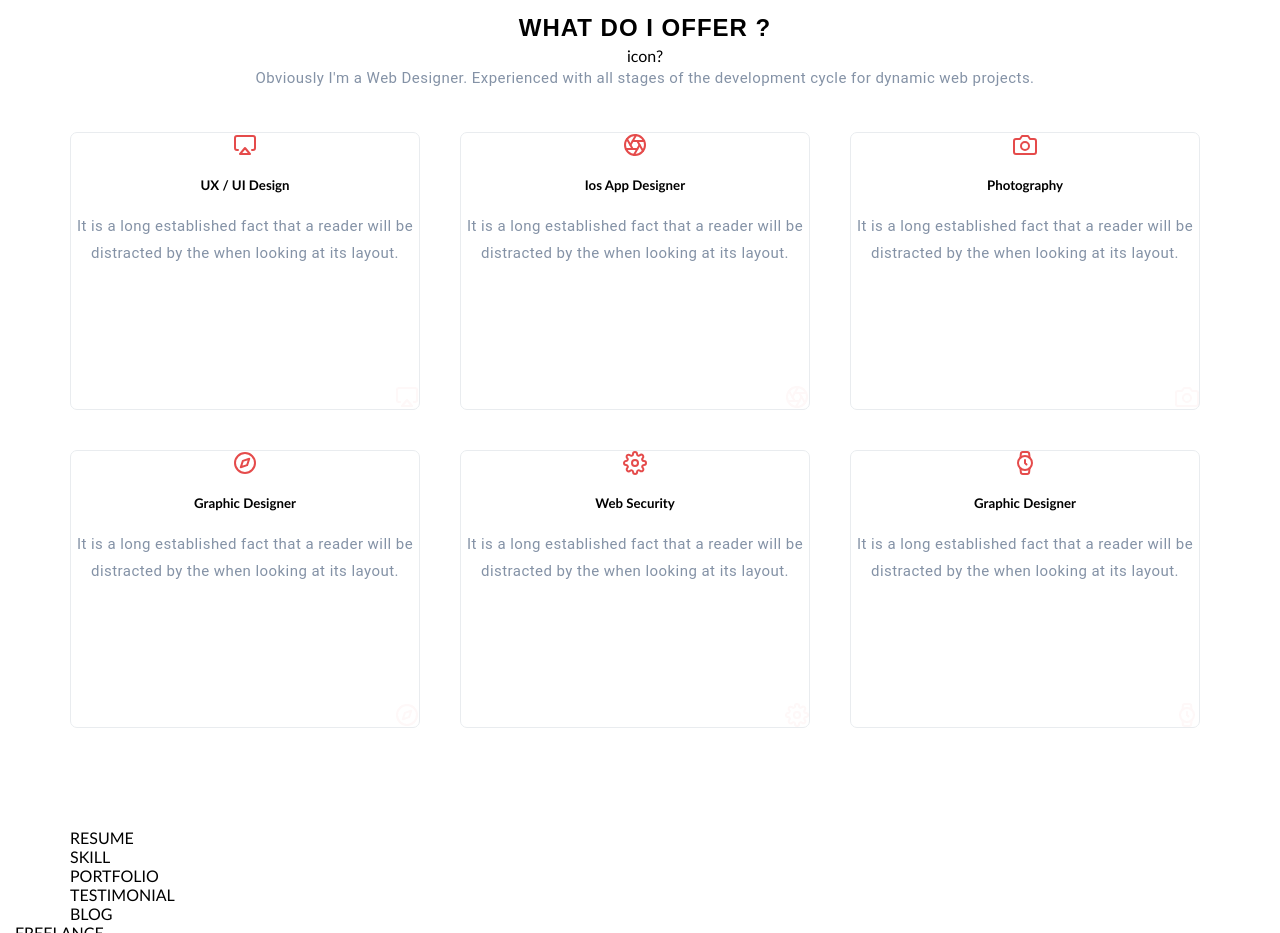
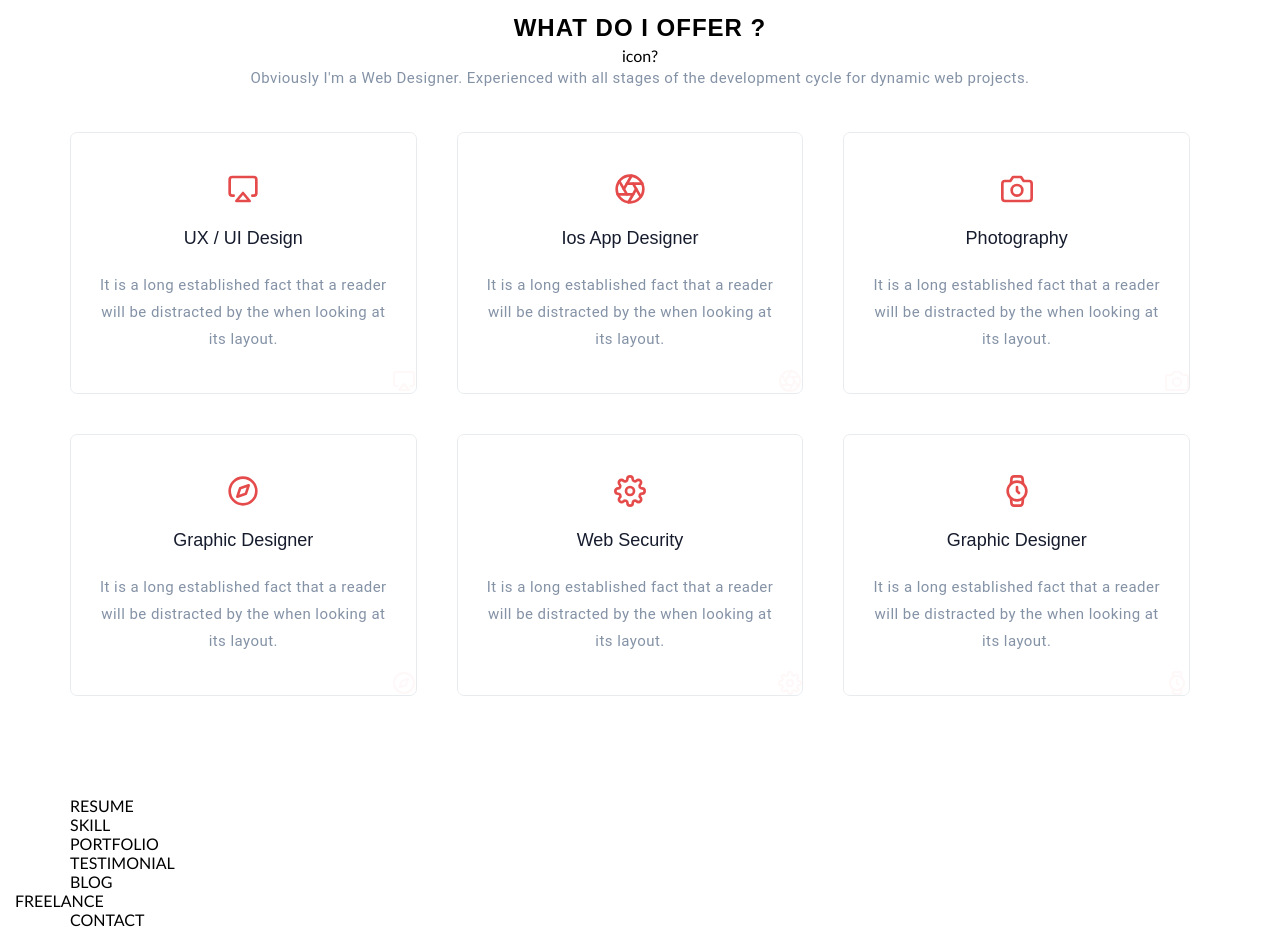
Before and after one commit to front-end-by-rimantas/19-grupe-portfolio-cristino, a website: page index.html in a window 1280 px wide. Shown: the part 1880-2813 px from the top of the page. Drawn offline with Linux system fonts and the light colour scheme.

Commit message:
more hover style and centered content

```diff
--- a/css/home-page.css
+++ b/css/home-page.css
@@ -162,29 +162,29 @@ CUSTOM HOME PAGE STYLES GOES BELOW THIS COMMENT
                 font-family: "Roboto", sans-serif;
                 font-size: 15px;
                 font-weight: 400;
-            /* max-width: 700px; */
             }
         .services .services-cube{
         text-align: center;
-        height: 278px;
-        width: 350px;
         border: 1px solid #e9ecef;
         border-radius: 7px;
         position: relative;
         margin: 20px 20px 0 0;
-
-
         }
-    .services .services-cube:hover{
-        box-shadow: 0 10px 25px rgba(60, 72, 88, 0.15);
-        transform: translateY(-5px);
-        border-color: transparent;
+            .services-cube .cube-container{
+                padding: 40px 20px;
             }
                 .services .cube-icon{
                     color: #e54b4b;
+                    height: 32px;
+                    width: 32px;
                 }
                 .services .cube-h5{
                     margin: 20px 0;
+                    font-size: 18px;
+                    font-family: "Montserrat", sans-serif;
+                    line-height: 1.5;
+                    color: #161c2d;
+                    font-weight: 500;
 
                 }
                 .services .cube-text{
@@ -193,6 +193,7 @@ CUSTOM HOME PAGE STYLES GOES BELOW THIS COMMENT
                     line-height: 1.8;
                     font-family: "Roboto", sans-serif;
                     font-size: 15px;
+                    letter-spacing: 0.03em;
                 }
                 .services .cube-icon-grow{
                     color: #e54b4b;
@@ -205,6 +206,20 @@ CUSTOM HOME PAGE STYLES GOES BELOW THIS COMMENT
                     height:200px;
                     width: 200px;
                     transition: all 1s;
+                }
+    .services-cube:hover .cube-icon-grow{
+        height:200px;
+        width: 200px;
+        transition: all 1s;
+    }
+    .services-cube:hover .cube-h5{
+        transition: all 0.5s;
+        color: #e54b4b;
+    }
+    .services .services-cube:hover{
+        box-shadow: 0 10px 25px rgba(60, 72, 88, 0.15);
+        transform: translateY(-5px);
+        border-color: transparent;
     }
 
 
--- a/index.html
+++ b/index.html
@@ -125,6 +125,7 @@
                 <p class= "services-text">Obviously I'm a Web Designer. Experienced with all stages of the development cycle for dynamic web projects.</p>
             </div>
             <div class="services-cube col-4">
+                <div class="cube-container">
                     <svg class="cube-icon"xmlns="http://www.w3.org/2000/svg" width="24" height="24" viewBox="0 0 24 24" fill="none" stroke="currentColor" stroke-width="2" stroke-linecap="round" stroke-linejoin="round" class="feather feather-airplay fea icon-md"><path d="M5 17H4a2 2 0 0 1-2-2V5a2 2 0 0 1 2-2h16a2 2 0 0 1 2 2v10a2 2 0 0 1-2 2h-1"></path><polygon points="12 15 17 21 7 21 12 15"></polygon>
                     </svg>
                     <h5 class="cube-h5">UX / UI Design</h5>
@@ -132,38 +133,48 @@
                     <svg class="cube-icon-grow"xmlns="http://www.w3.org/2000/svg" width="24" height="24" viewBox="0 0 24 24" fill="none" stroke="currentColor" stroke-width="2" stroke-linecap="round" stroke-linejoin="round" class="feather feather-airplay fea icon-md"><path d="M5 17H4a2 2 0 0 1-2-2V5a2 2 0 0 1 2-2h16a2 2 0 0 1 2 2v10a2 2 0 0 1-2 2h-1"></path><polygon points="12 15 17 21 7 21 12 15"></polygon>
                     </svg>
                 </div>
+            </div>
             <div class="services-cube col-4">
+                <div class="cube-container">
                     <svg  class="cube-icon" xmlns="http://www.w3.org/2000/svg" width="24" height="24" viewBox="0 0 24 24" fill="none" stroke="currentColor" stroke-width="2" stroke-linecap="round" stroke-linejoin="round" class="feather feather-aperture fea icon-md"><circle cx="12" cy="12" r="10"></circle><line x1="14.31" y1="8" x2="20.05" y2="17.94"></line><line x1="9.69" y1="8" x2="21.17" y2="8"></line><line x1="7.38" y1="12" x2="13.12" y2="2.06"></line><line x1="9.69" y1="16" x2="3.95" y2="6.06"></line><line x1="14.31" y1="16" x2="2.83" y2="16"></line><line x1="16.62" y1="12" x2="10.88" y2="21.94"></line>
                     </svg>
                     <h5 class="cube-h5">Ios App Designer</h5>
                     <p class="cube-text">It is a long established fact that a reader will be distracted by the when looking at its layout.</p>
                     <svg class="cube-icon-grow" xmlns="http://www.w3.org/2000/svg" width="24" height="24" viewBox="0 0 24 24" fill="none" stroke="currentColor" stroke-width="2" stroke-linecap="round" stroke-linejoin="round" class="feather feather-aperture fea icon-md"><circle cx="12" cy="12" r="10"></circle><line x1="14.31" y1="8" x2="20.05" y2="17.94"></line><line x1="9.69" y1="8" x2="21.17" y2="8"></line><line x1="7.38" y1="12" x2="13.12" y2="2.06"></line><line x1="9.69" y1="16" x2="3.95" y2="6.06"></line><line x1="14.31" y1="16" x2="2.83" y2="16"></line><line x1="16.62" y1="12" x2="10.88" y2="21.94"></line></svg>
                 </div>
+            </div>
                 <div class="services-cube col-4">
+                    <div class="cube-container">
                     <svg  class="cube-icon" xmlns="http://www.w3.org/2000/svg" width="24" height="24" viewBox="0 0 24 24" fill="none" stroke="currentColor" stroke-width="2" stroke-linecap="round" stroke-linejoin="round" class="feather feather-camera fea icon-md"><path d="M23 19a2 2 0 0 1-2 2H3a2 2 0 0 1-2-2V8a2 2 0 0 1 2-2h4l2-3h6l2 3h4a2 2 0 0 1 2 2z"></path><circle cx="12" cy="13" r="4"></circle></svg>
                     <h5 class="cube-h5">Photography</h5>
                     <p class="cube-text">It is a long established fact that a reader will be distracted by the when looking at its layout.</p>
                     <svg  class="cube-icon-grow" xmlns="http://www.w3.org/2000/svg" width="24" height="24" viewBox="0 0 24 24" fill="none" stroke="currentColor" stroke-width="2" stroke-linecap="round" stroke-linejoin="round" class="feather feather-camera fea icon-md"><path d="M23 19a2 2 0 0 1-2 2H3a2 2 0 0 1-2-2V8a2 2 0 0 1 2-2h4l2-3h6l2 3h4a2 2 0 0 1 2 2z"></path><circle cx="12" cy="13" r="4"></circle></svg>
                 </div>
+            </div>
                 <div class="services-cube col-4">
+                    <div class="cube-container">
                     <svg class= "cube-icon" xmlns="http://www.w3.org/2000/svg" width="24" height="24" viewBox="0 0 24 24" fill="none" stroke="currentColor" stroke-width="2" stroke-linecap="round" stroke-linejoin="round" class="feather feather-compass fea icon-md"><circle cx="12" cy="12" r="10"></circle><polygon points="16.24 7.76 14.12 14.12 7.76 16.24 9.88 9.88 16.24 7.76"></polygon>
                     </svg>
                     <h5 class="cube-h5">Graphic Designer</h5>
                     <p class="cube-text">It is a long established fact that a reader will be distracted by the when looking at its layout.</p>
                     <svg class="cube-icon-grow" xmlns="http://www.w3.org/2000/svg" width="24" height="24" viewBox="0 0 24 24" fill="none" stroke="currentColor" stroke-width="2" stroke-linecap="round" stroke-linejoin="round" class="feather feather-compass fea icon-md"><circle cx="12" cy="12" r="10"></circle><polygon points="16.24 7.76 14.12 14.12 7.76 16.24 9.88 9.88 16.24 7.76"></polygon></svg>
                 </div>
+            </div>
                 <div class="services-cube col-4">
+                    <div class="cube-container">
                     <svg class="cube-icon"xmlns="http://www.w3.org/2000/svg" width="24" height="24" viewBox="0 0 24 24" fill="none" stroke="currentColor" stroke-width="2" stroke-linecap="round" stroke-linejoin="round" class="feather feather-settings fea icon-md"><circle cx="12" cy="12" r="3"></circle><path d="M19.4 15a1.65 1.65 0 0 0 .33 1.82l.06.06a2 2 0 0 1 0 2.83 2 2 0 0 1-2.83 0l-.06-.06a1.65 1.65 0 0 0-1.82-.33 1.65 1.65 0 0 0-1 1.51V21a2 2 0 0 1-2 2 2 2 0 0 1-2-2v-.09A1.65 1.65 0 0 0 9 19.4a1.65 1.65 0 0 0-1.82.33l-.06.06a2 2 0 0 1-2.83 0 2 2 0 0 1 0-2.83l.06-.06a1.65 1.65 0 0 0 .33-1.82 1.65 1.65 0 0 0-1.51-1H3a2 2 0 0 1-2-2 2 2 0 0 1 2-2h.09A1.65 1.65 0 0 0 4.6 9a1.65 1.65 0 0 0-.33-1.82l-.06-.06a2 2 0 0 1 0-2.83 2 2 0 0 1 2.83 0l.06.06a1.65 1.65 0 0 0 1.82.33H9a1.65 1.65 0 0 0 1-1.51V3a2 2 0 0 1 2-2 2 2 0 0 1 2 2v.09a1.65 1.65 0 0 0 1 1.51 1.65 1.65 0 0 0 1.82-.33l.06-.06a2 2 0 0 1 2.83 0 2 2 0 0 1 0 2.83l-.06.06a1.65 1.65 0 0 0-.33 1.82V9a1.65 1.65 0 0 0 1.51 1H21a2 2 0 0 1 2 2 2 2 0 0 1-2 2h-.09a1.65 1.65 0 0 0-1.51 1z"></path></svg>
                     <h5 class="cube-h5">Web Security</h5>
                     <p class="cube-text">It is a long established fact that a reader will be distracted by the when looking at its layout.</p>
                     <svg class="cube-icon-grow"xmlns="http://www.w3.org/2000/svg" width="24" height="24" viewBox="0 0 24 24" fill="none" stroke="currentColor" stroke-width="2" stroke-linecap="round" stroke-linejoin="round" class="feather feather-settings fea icon-md"><circle cx="12" cy="12" r="3"></circle><path d="M19.4 15a1.65 1.65 0 0 0 .33 1.82l.06.06a2 2 0 0 1 0 2.83 2 2 0 0 1-2.83 0l-.06-.06a1.65 1.65 0 0 0-1.82-.33 1.65 1.65 0 0 0-1 1.51V21a2 2 0 0 1-2 2 2 2 0 0 1-2-2v-.09A1.65 1.65 0 0 0 9 19.4a1.65 1.65 0 0 0-1.82.33l-.06.06a2 2 0 0 1-2.83 0 2 2 0 0 1 0-2.83l.06-.06a1.65 1.65 0 0 0 .33-1.82 1.65 1.65 0 0 0-1.51-1H3a2 2 0 0 1-2-2 2 2 0 0 1 2-2h.09A1.65 1.65 0 0 0 4.6 9a1.65 1.65 0 0 0-.33-1.82l-.06-.06a2 2 0 0 1 0-2.83 2 2 0 0 1 2.83 0l.06.06a1.65 1.65 0 0 0 1.82.33H9a1.65 1.65 0 0 0 1-1.51V3a2 2 0 0 1 2-2 2 2 0 0 1 2 2v.09a1.65 1.65 0 0 0 1 1.51 1.65 1.65 0 0 0 1.82-.33l.06-.06a2 2 0 0 1 2.83 0 2 2 0 0 1 0 2.83l-.06.06a1.65 1.65 0 0 0-.33 1.82V9a1.65 1.65 0 0 0 1.51 1H21a2 2 0 0 1 2 2 2 2 0 0 1-2 2h-.09a1.65 1.65 0 0 0-1.51 1z"></path></svg>
                 </div>
+            </div>
                 <div class="services-cube col-4">
+                    <div class="cube-container">
                     <svg class="cube-icon"xmlns="http://www.w3.org/2000/svg" width="24" height="24" viewBox="0 0 24 24" fill="none" stroke="currentColor" stroke-width="2" stroke-linecap="round" stroke-linejoin="round" class="feather feather-watch fea icon-md"><circle cx="12" cy="12" r="7"></circle><polyline points="12 9 12 12 13.5 13.5"></polyline><path d="M16.51 17.35l-.35 3.83a2 2 0 0 1-2 1.82H9.83a2 2 0 0 1-2-1.82l-.35-3.83m.01-10.7l.35-3.83A2 2 0 0 1 9.83 1h4.35a2 2 0 0 1 2 1.82l.35 3.83"></path></svg>
                     <h5 class="cube-h5">Graphic Designer</h5>
                     <p class="cube-text">It is a long established fact that a reader will be distracted by the when looking at its layout.</p>
                     <svg class="cube-icon-grow"xmlns="http://www.w3.org/2000/svg" width="24" height="24" viewBox="0 0 24 24" fill="none" stroke="currentColor" stroke-width="2" stroke-linecap="round" stroke-linejoin="round" class="feather feather-watch fea icon-md"><circle cx="12" cy="12" r="7"></circle><polyline points="12 9 12 12 13.5 13.5"></polyline><path d="M16.51 17.35l-.35 3.83a2 2 0 0 1-2 1.82H9.83a2 2 0 0 1-2-1.82l-.35-3.83m.01-10.7l.35-3.83A2 2 0 0 1 9.83 1h4.35a2 2 0 0 1 2 1.82l.35 3.83"></path></svg>
-
+                </div>
             </div>
         </div>
     </section>
```
Lines whose indentation alone changed are shown as unchanged.
